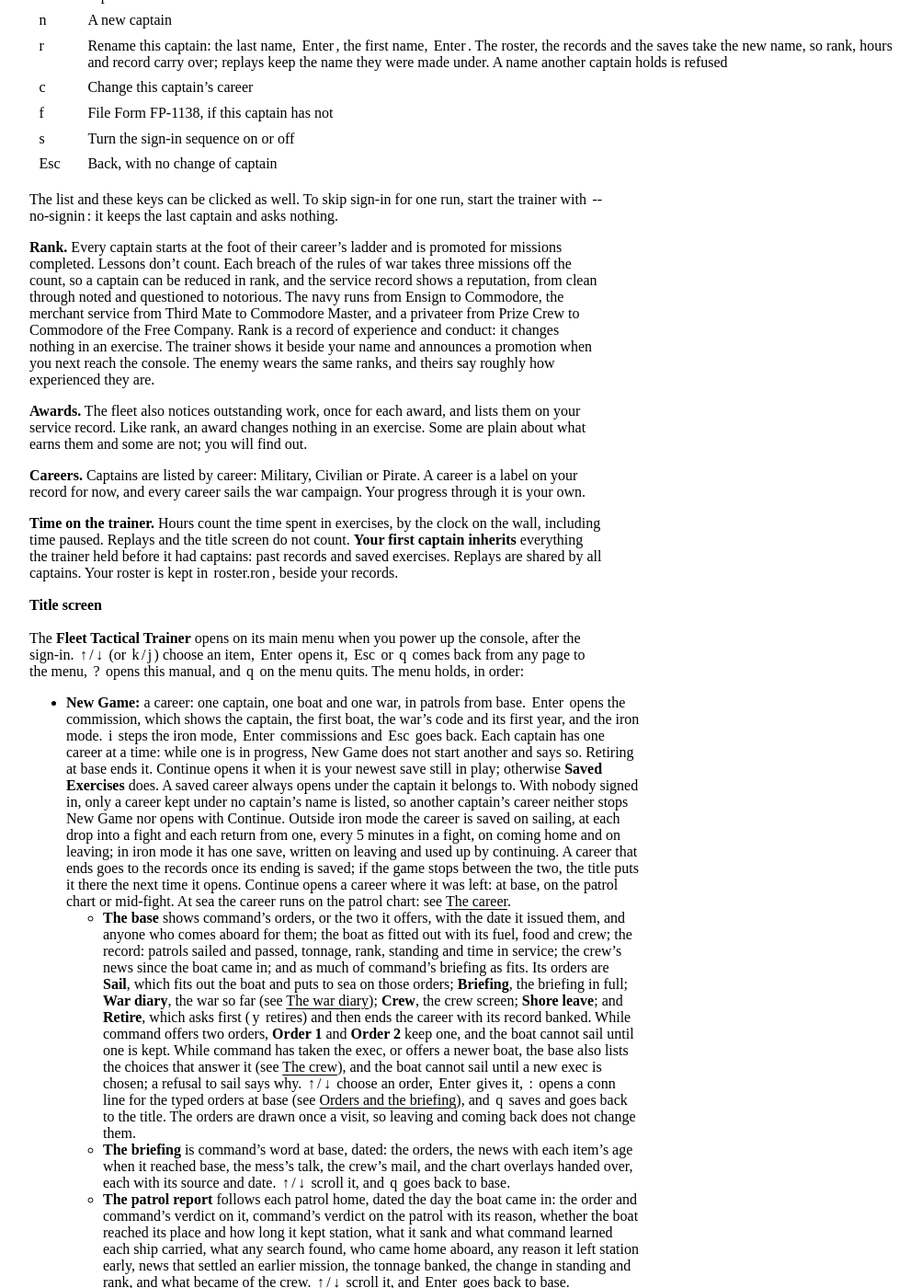
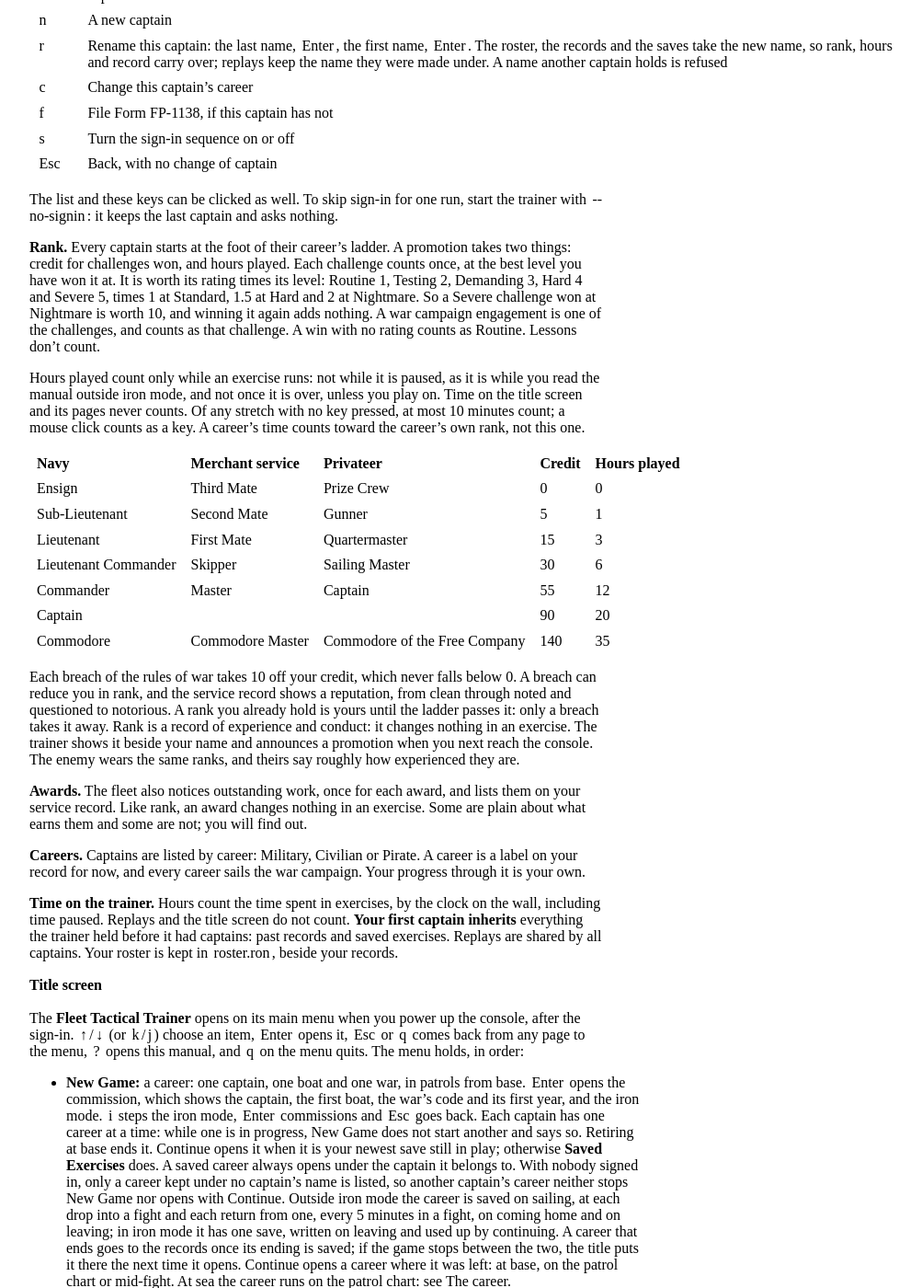
Before and after one commit to agiacalone/ghostboat, a Jekyll site: the page built from manual.md, in a window 1280 px wide and 1400 px high, scrolled down 27675 px. Shown: the whole window at 92% size, without its empty margins (128-1130 px from the left). Built offline with Jekyll 4.4.1, drawn with Linux system fonts in a browser that asks for light colours; our own code applies the rules of GitHub Pages for plain Markdown files; some of the changed text lies outside the part shown.

Commit message:
Manual and quick reference: 0.11.0 as it stands
Rank by credit and hours played, port and starboard's history watch, the
cargoes a merchant may carry, and how hunters notice a fast or loud bubble.

Co-Authored-By: Claude Opus 5.5 <noreply@anthropic.com>
Claude-Session: https://claude.ai/code/session_01LMsLD8JpZJQjdx6PZqxKxg

```diff
--- a/manual.md
+++ b/manual.md
@@ -715,7 +715,21 @@ The trainer signs you in each time you power up the console. It opens a secure l
 
 The list and these keys can be clicked as well. To skip sign-in for one run, start the trainer with `--no-signin`: it keeps the last captain and asks nothing.
 
-**Rank.** Every captain starts at the foot of their career's ladder and is promoted for missions completed. Lessons don't count. Each breach of the rules of war takes three missions off the count, so a captain can be reduced in rank, and the service record shows a reputation, from clean through noted and questioned to notorious. The navy runs from Ensign to Commodore, the merchant service from Third Mate to Commodore Master, and a privateer from Prize Crew to Commodore of the Free Company. Rank is a record of experience and conduct: it changes nothing in an exercise. The trainer shows it beside your name and announces a promotion when you next reach the console. The enemy wears the same ranks, and theirs say roughly how experienced they are.
+**Rank.** Every captain starts at the foot of their career's ladder. A promotion takes two things: credit for challenges won, and hours played. Each challenge counts once, at the best level you have won it at. It is worth its rating times its level: Routine 1, Testing 2, Demanding 3, Hard 4 and Severe 5, times 1 at Standard, 1.5 at Hard and 2 at Nightmare. So a Severe challenge won at Nightmare is worth 10, and winning it again adds nothing. A war campaign engagement is one of the challenges, and counts as that challenge. A win with no rating counts as Routine. Lessons don't count.
+
+Hours played count only while an exercise runs: not while it is paused, as it is while you read the manual outside iron mode, and not once it is over, unless you play on. Time on the title screen and its pages never counts. Of any stretch with no key pressed, at most 10 minutes count; a mouse click counts as a key. A career's time counts toward the career's own rank, not this one.
+
+| Navy | Merchant service | Privateer | Credit | Hours played |
+|---|---|---|---|---|
+| Ensign | Third Mate | Prize Crew | 0 | 0 |
+| Sub-Lieutenant | Second Mate | Gunner | 5 | 1 |
+| Lieutenant | First Mate | Quartermaster | 15 | 3 |
+| Lieutenant Commander | Skipper | Sailing Master | 30 | 6 |
+| Commander | Master | Captain | 55 | 12 |
+| Captain | | | 90 | 20 |
+| Commodore | Commodore Master | Commodore of the Free Company | 140 | 35 |
+
+Each breach of the rules of war takes 10 off your credit, which never falls below 0. A breach can reduce you in rank, and the service record shows a reputation, from clean through noted and questioned to notorious. A rank you already hold is yours until the ladder passes it: only a breach takes it away. Rank is a record of experience and conduct: it changes nothing in an exercise. The trainer shows it beside your name and announces a promotion when you next reach the console. The enemy wears the same ranks, and theirs say roughly how experienced they are.
 
 **Awards.** The fleet also notices outstanding work, once for each award, and lists them on your service record. Like rank, an award changes nothing in an exercise. Some are plain about what earns them and some are not; you will find out.
 
@@ -2288,7 +2302,7 @@ Traffic nobody has reported is not drawn. Beside the chart, the patrol column li
 |---|---|
 | `warp to anvil station`, `warp to base`, `warp to zone` | Set course for a place on the chart by its name, for the base, or for the zone in the orders, at the warp speed set. A course set inside a well starts in normal space. `warp to zone` steers for the ordered place; reach the forward station by its name, `warp to drift station`. When the fuel for base, with the reserve, is more than the boat holds, `warp to base` lays the course for Drift Station and says so; order it again there. A refuel at the station puts the orders back in force: a bingo call no longer excuses leaving station. If station time is still owed, go back to the zone; going home instead fails the patrol unless another sound reason has come up. Still at base, before the zone is reached, `warp to base` would end the patrol at once, failed, so it asks first: the same order again confirms it, and any other order drops the question |
 | `warp to wreck` | Set course for the nearest wreck still marked |
-| `warp speed 3000` | The warp speed, from 500 to 4000 km/s; standard is 2000. A fast bubble burns fuel steeply and is easier for hunters to notice, and so is a loud boat: an older class, a drive rattling from damage, a hull that hums. A slow one costs days, and days cost food and wear |
+| `warp speed 3000` | The warp speed, from 500 to 4000 km/s; standard is 2000. A fast bubble burns fuel steeply and is easier for hunters to notice: at twice the speed, four times as easy. So is a loud boat: an older class, a drive rattling from damage or run after it has failed, a hull that hums. A couple of decibels louder makes a boat several times as easy to notice. A boat lying adrift is ten times harder to notice than one at standard warp. A slow one costs days, and days cost food and wear |
 | `drop in` | Leave the chart for the tactical console, where the boat is (the key `d`) |
 | `intercept r1` | Set course to wait just clear of the well edge where a convoy lane near report r1's estimate crosses it, the crossing nearest the estimate. With no lane near, the course is for the estimate itself. The contact may cross elsewhere, or never come |
 | `pause`, `resume`, `x3k` | Chart time, by order: `x1k` runs 10 minutes a second, `x3k` an hour, `x30k` 6 hours, `x100k` a day |
@@ -2406,9 +2420,9 @@ The boat has nine named crew and the hands, the rest of her company taken togeth
 **Watches.** The captain chooses the watch scheme, at base or on the chart:
 
 - **Three sections**, the default. Each crew member stands four hours in twelve: one officer of the deck and one sensor operator at a time, while the others rest.
-- **Port and starboard.** Two of the three sections are on watch at a time, eight hours in twelve. Two sensor operators share the array: the better one sets what the boat hears, and the second pair of ears adds a little. The crew tire about twice as fast.
-
-The COB, the engineer and the torpedo petty officer are day workers: they tire when they work. From 0200 to 0600 ship's time, the middle watch, those on watch work as if a little more tired than they are. Who stands it is the captain's choice: `swap` trades two crew members' watches. **Battle stations** (condition red) puts everyone at their post, and the best sensor operator takes the array. In a fight battle stations is the only change: watches are changed between fights.
+- **Port and starboard.** Two of the three sections are on watch at a time, eight hours in twelve. Two sensor operators share the watch. The better one keeps the live array and sets what it hears. The second reviews the waterfall's history, a minute at a time, and can find a faint contact that holds steady, one the live watch keeps missing. A contact the second operator follows is lost only after two minutes of history have missed it too, so a faint one stays on your screen. The crew tire about twice as fast.
+
+The COB, the engineer and the torpedo petty officer are day workers: they tire when they work. From 0200 to 0600 ship's time, the middle watch, those on watch work as if a little more tired than they are. Who stands it is the captain's choice: `swap` trades two crew members' watches. **Battle stations** (condition red) puts everyone at their post, and the best sensor operator takes the array. Nobody reviews the history then. In a fight battle stations is the only change: watches are changed between fights.
 
 **Learning.** A crew member gets better at their own job by doing it: a sensor operator with each new contact heard on their watch, the torpedo petty officer with each reload, the COB and the engineer with each repair, an officer with each hour in charge of the watch in a fight. Gains shrink as skill rises. On station the captain may order **drill**: everyone improves slowly, and everyone, the hands too, tires faster. `exec attack` gives the exec the next attack. The exec has the conn for the whole fight, whatever the watch, and does not rest until it is over, even at WHITE. Helm and engine orders take about 15% longer in the exec's hands, and the exec learns at twice the rate.
 
@@ -2482,7 +2496,29 @@ The patrol report gives command's verdict on the order on its own terms: an orde
 
 **People aboard.** Survivors, operatives and prisoners all eat and breathe. On the chart the food runs down faster, and in a fight the air fouls faster. A boat takes aboard no more than half her class's crew. The patrol column lists who is aboard and the days of food they cost.
 
-**Cargo.** Every merchant carries a cargo, and the contacts list never shows it. It shows in three ways. A hit may set off a volatile cargo, warp crystals or munitions, in a flash the sensors see; the crew say what they make of it, and they can be wrong. A search of a cripple finds it. And at base the patrol report says what command learned each ship sunk carried; the rest are "cargo unknown". Command values crystal tankers and mail packets most.
+**Cargo.** Every merchant carries a cargo, and the contacts list never shows it. It shows in three ways. A hit may set off a volatile cargo in a flash the sensors see; the crew say what they make of it, and they can be wrong. A search of a cripple finds it. And at base the patrol report says what command learned each ship sunk carried; the rest are "cargo unknown".
+
+A merchant may carry any of these:
+
+- Warp crystals, which are to this war what oil was to the last. Volatile.
+- Munitions: ammunition, torpedoes and mines for the front. Volatile.
+- Fertiliser and chemicals. Volatile.
+- Priority cargo: what the war needs at once, such as machinery, spares and reactor parts.
+- Ore and ingots for the yards. This is the bulk trade.
+- Scrap for the smelters.
+- Water ice, for life support and oxygen.
+- Small craft on deck.
+- Food.
+- Consumer goods.
+- Medical supplies.
+- Crews and troops in passage.
+- A passenger who matters: an officer, or a defector.
+- Papers and cipher material.
+- Mail. Mail packets carry it.
+
+What the lanes carry changes with the war. Water ice is commoner early in the war, and scrap late.
+
+Mail and warp crystals are the war's two most valuable cargoes. On a patrol that passes, each ship sunk earns standing for her tonnage. When command learned what she carried, her cargo's value adds a little more: most for crystals and mail, then munitions and priority cargo, and a little for the trade cargoes. Tonnage still counts most. Whatever she carried, a ship sunk is another ship the other side doesn't have.
 
 **Mail.** Between systems only a ship carries news, and mail packets are the ships that carry it. An enemy packet carries the enemy's dispatches between systems: sinking her delays the enemy's news, and searching her takes the dispatches. Our own mail reaches the boat only at base or Drift Station, as letters for the crew, or none, and the crew have something to say about either.
 
```
Also changed, not shown: quickref.md (+1 -1 lines).
